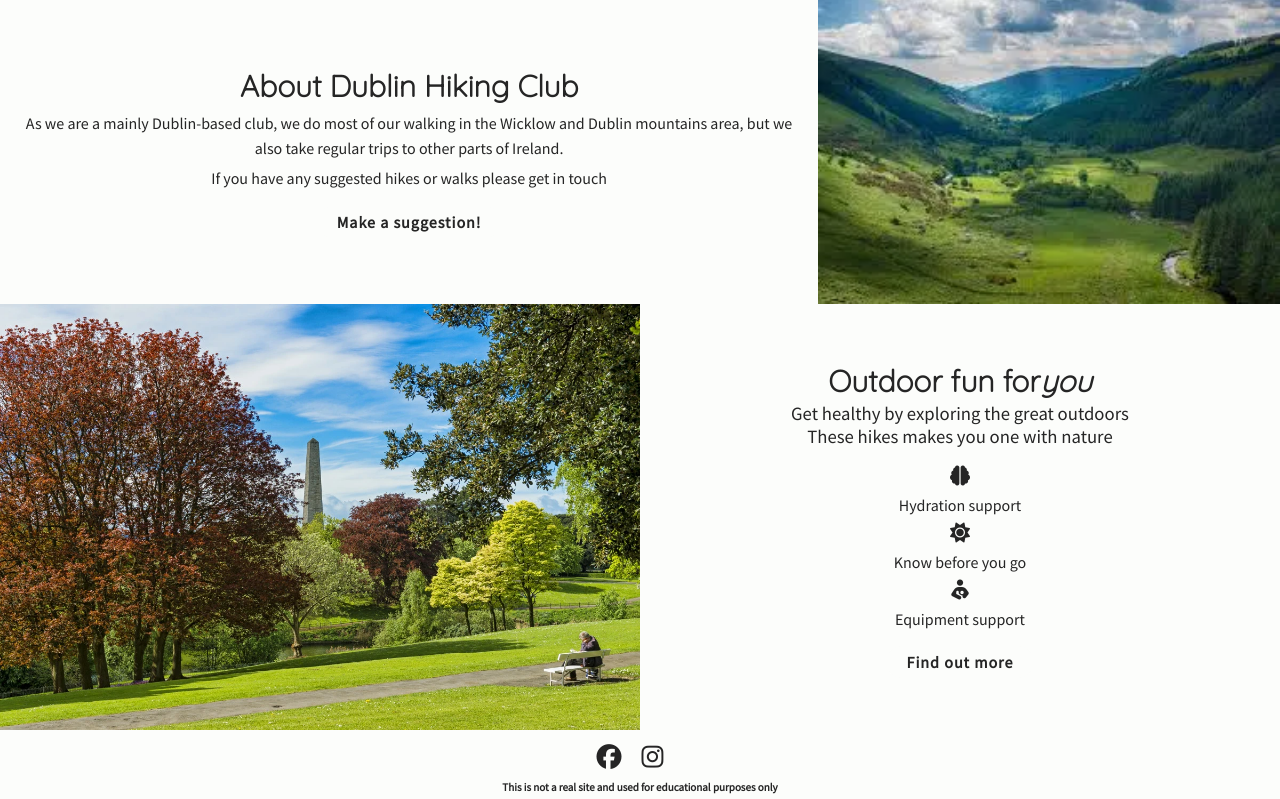
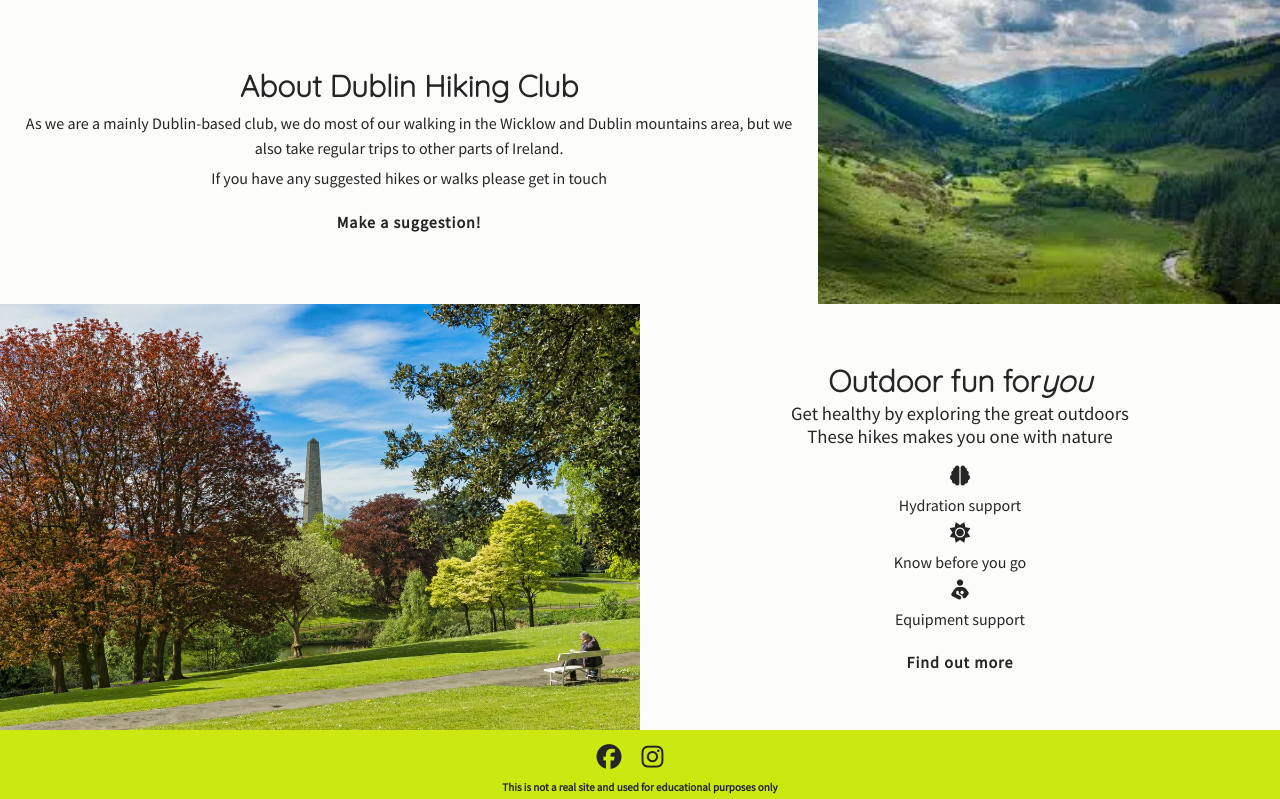
Before and after one commit to cmssmw23/Dublin_Hiking_Club, a plain HTML site: page index.html in a window 1280 px wide. Shown: the part 504-1303 px from the top of the page. Drawn offline with Linux system fonts and the light colour scheme.

Commit message:
Update style.css

```diff
--- a/assets/css/style.css
+++ b/assets/css/style.css
@@ -99,7 +99,7 @@ header *, #nav-bar * {
 
 /* footer styles */
 footer {
-    background-color: #fcfdfb;
+    background-color: #cbe810;
 }
 
 #footer {
@@ -128,7 +128,7 @@ footer {
     text-align: center;
     margin: 0 10px;
     padding-bottom: 5px;
-    background-color: #fcfdfb;
+    background-color: #cbe810;
 }
 
 /* ******************** home page styles ******************** */
```
